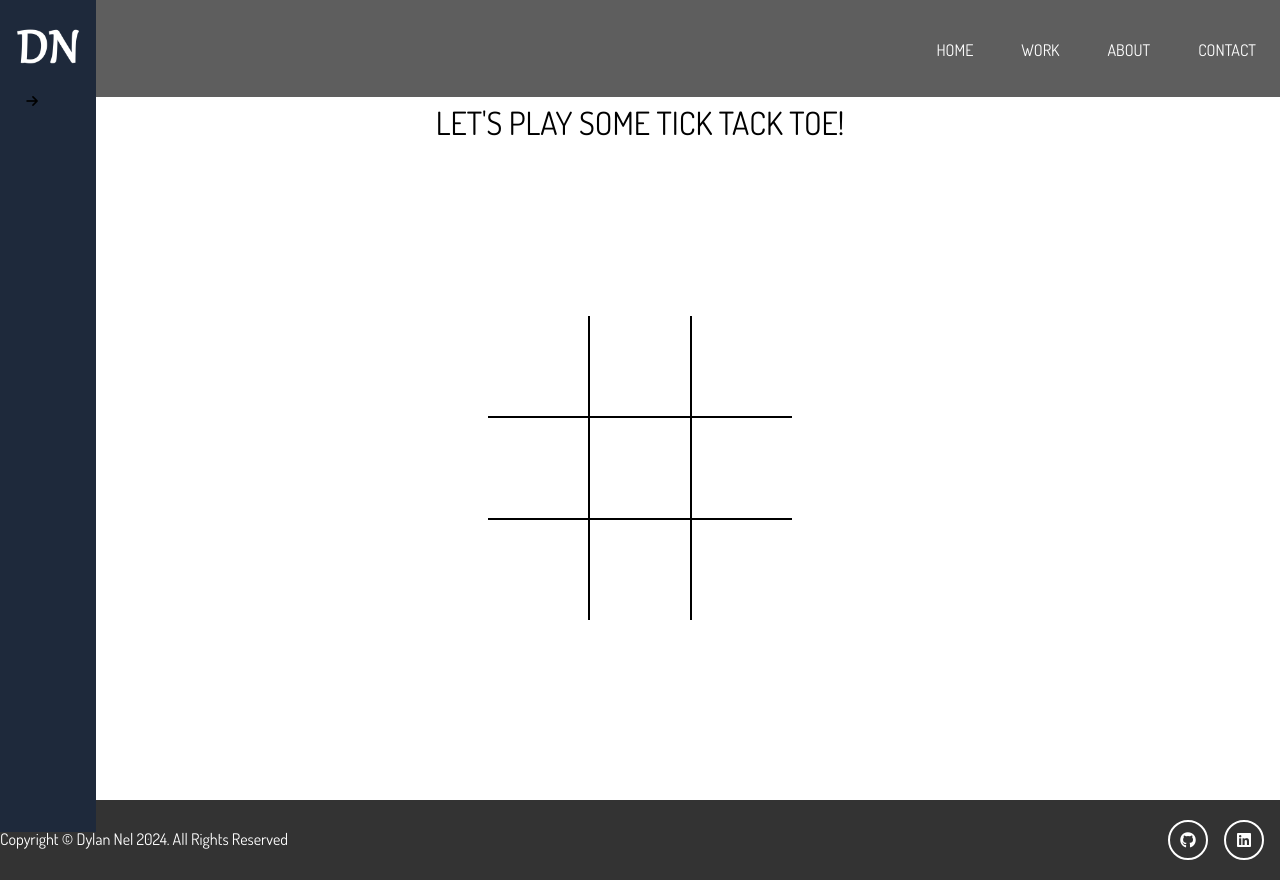
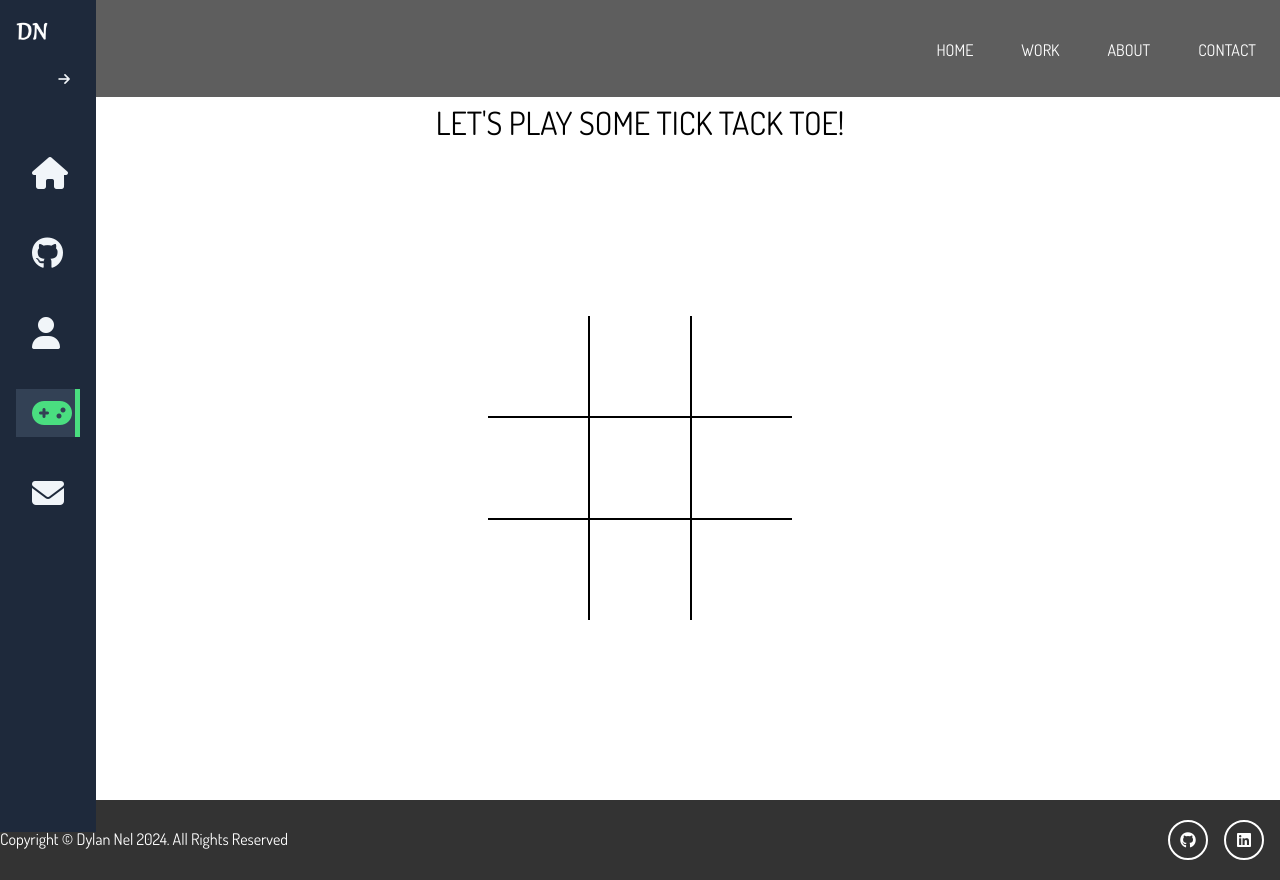
Before and after one commit to Defender0345/Personal-Portfolio, a Vue app: page /game in a window 1280 px wide. Built offline with nearby package versions, Linux system fonts and the light colour scheme.

Commit message:
Initial functioning sidebar implemented

```diff
--- a/src/components/SideBarComp.vue
+++ b/src/components/SideBarComp.vue
@@ -1,20 +1,54 @@
 <template>
-  <aside>
-    <div class="logo">
+  <aside :class="`${is_expanded ? 'is-expanded' : ''}`">
+    <div class="my-logo">
       <a href="index.html" class="home-link"
         ><img src="@/assets/Images/logo.png" alt="My Portfolio" class="sidebar-img"
       /></a>
     </div>
 
     <div class="menu-toggle-wrap">
-      <button class="menu-toggle">
-        <i class="fa-solid fa-arrow-right"></i>
+      <button class="menu-toggle" @click="ToggleMenu">
+        <i class="fa-solid fa-arrow-right sidebar-icon"></i>
       </button>
     </div>
+
+    <h3>Menu</h3>
+    <div class="menu">
+      <router-link to="/" class="button">
+        <i class="fa-solid fa-house sidebar-icon"></i>
+        <span class="text">Home</span>
+      </router-link>
+      <router-link to="/work" class="button">
+        <i class="fa-brands fa-github sidebar-icon"></i>
+        <span class="text">Work</span>
+      </router-link>
+      <router-link to="/about" class="button">
+        <i class="fa-solid fa-user sidebar-icon"></i>
+        <span class="text">About</span>
+      </router-link>
+      <router-link to="/game" class="button">
+        <i class="fa-solid fa-gamepad sidebar-icon"></i>
+        <span class="text">Game</span>
+      </router-link>
+      <router-link to="/contact" class="button">
+        <i class="fa-solid fa-envelope sidebar-icon"></i>
+        <span class="text">Contact</span>
+      </router-link>
+    </div>
+    <div class="flex"></div>
   </aside>
 </template>
 
-<script setup></script>
+<script setup>
+import { ref } from 'vue'
+
+const is_expanded = ref(localStorage.getItem('is_expanded') === 'true')
+
+const ToggleMenu = () => {
+  is_expanded.value = !is_expanded.value
+  localStorage.setItem('is_expanded', is_expanded.value)
+}
+</script>
 
 <style lang="scss">
 :root {
@@ -27,17 +61,17 @@
   --sidebar-width: 300px;
 }
 
-// .app {
-//   display: flex;
-//   main {
-//     flex: 1 1 0;
-//     padding: 2rem;
+.app {
+  display: flex;
+  main {
+    flex: 1 1 0;
+    padding: 2rem;
 
-//     @media (max-width: 768px) {
-//       padding-left: 6rem;
-//     }
-//   }
-// }
+    @media (max-width: 768px) {
+      padding-left: 6rem;
+    }
+  }
+}
 
 button {
   cursor: pointer;
@@ -50,20 +84,27 @@ button {
 aside {
   display: flex;
   flex-direction: column;
-  width: calc(2rem + 2rem);
+
+  background-color: var(--dark);
+  color: var(--light);
+
+  width: calc(2rem + 32px);
   overflow: hidden;
   min-height: 100vh;
   padding: 1rem;
   position: absolute;
   z-index: 99;
 
-  background-color: var(--dark);
-  color: var(--light);
-
   transition: 0.2s ease-out;
 
+  .flex {
+    margin-bottom: 1rem;
+  }
+
   .my-logo {
+    align-items: center;
     margin-bottom: 1rem;
+
     .home-link {
       width: 2rem;
       .sidebar-img {
@@ -73,9 +114,108 @@ aside {
   }
 
   .menu-toggle-wrap {
+    display: flex;
+    justify-content: flex-end;
+    margin-bottom: 1rem;
+    position: relative;
+    top: 0;
+    transition: 0.2s ease-in-out;
+
     .menu-toggle {
-      .fa-arrow-right {
+      transition: 0.2s ease-in-out;
+      .sidebar-icon {
         width: 2rem;
+        color: var(--light);
+        transition: 0.2s ease-out;
+      }
+
+      &:hover {
+        .sidebar-icon {
+          color: var(--primary);
+          transform: translateX(0.5rem);
+        }
+      }
+    }
+  }
+
+  h3,
+  .button .text {
+    opacity: 0;
+    transition: opacity 0.3s ease-in-out;
+  }
+
+  h3 {
+    color: var(--grey);
+    font-size: 0.875rem;
+    margin-bottom: 0.5rem;
+    text-transform: uppercase;
+  }
+
+  .menu {
+    height: 50vh;
+    display: flex;
+    flex-direction: column;
+    justify-content: space-around;
+    // margin: 0 -1rem;
+
+    .button {
+      display: flex;
+      align-items: center;
+      text-decoration: none;
+      transition: 0.2s ease-in-out;
+      padding: 0.5rem 1rem;
+
+      .sidebar-icon {
+        font-size: 2rem;
+        color: var(--light);
+        transition: 0.2s ease-in-out;
+      }
+
+      .text {
+        color: var(--light);
+        transition: 0.2s ease-in-out;
+      }
+
+      &:hover {
+        background-color: var(--dark-alt);
+
+        .sidebar-icon,
+        .text {
+          color: var(--primary);
+        }
+      }
+
+      &.router-link-exact-active {
+        background-color: var(--dark-alt);
+        border-right: 5px solid var(--primary);
+
+        .sidebar-icon,
+        .text {
+          color: var(--primary);
+        }
+      }
+    }
+  }
+
+  &.is-expanded {
+    width: var(--sidebar-width);
+
+    .menu-toggle-wrap {
+      top: -3rem;
+
+      .menu-toggle {
+        transform: rotate(-180deg);
+      }
+    }
+
+    h3,
+    .button .text {
+      opacity: 1;
+    }
+
+    .button {
+      .sidebar-icon {
+        margin-right: 1rem;
       }
     }
   }
```
